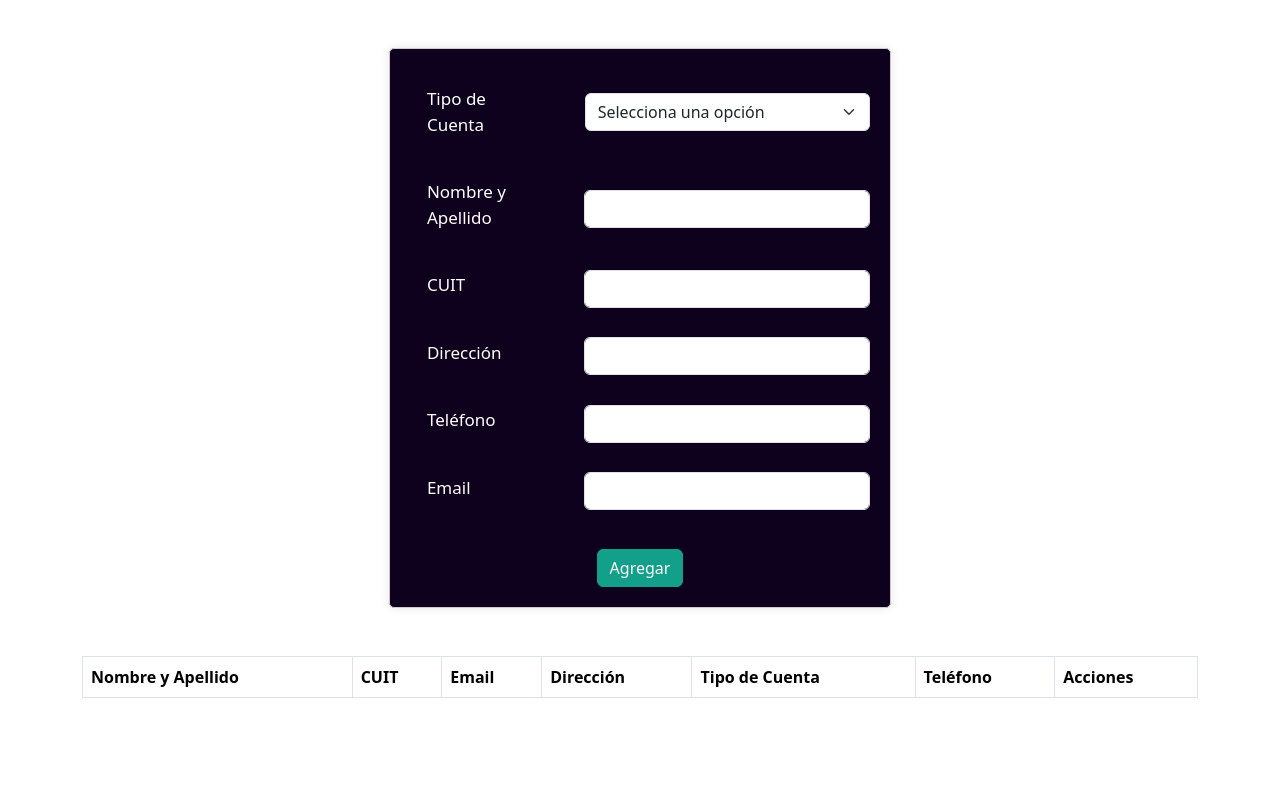
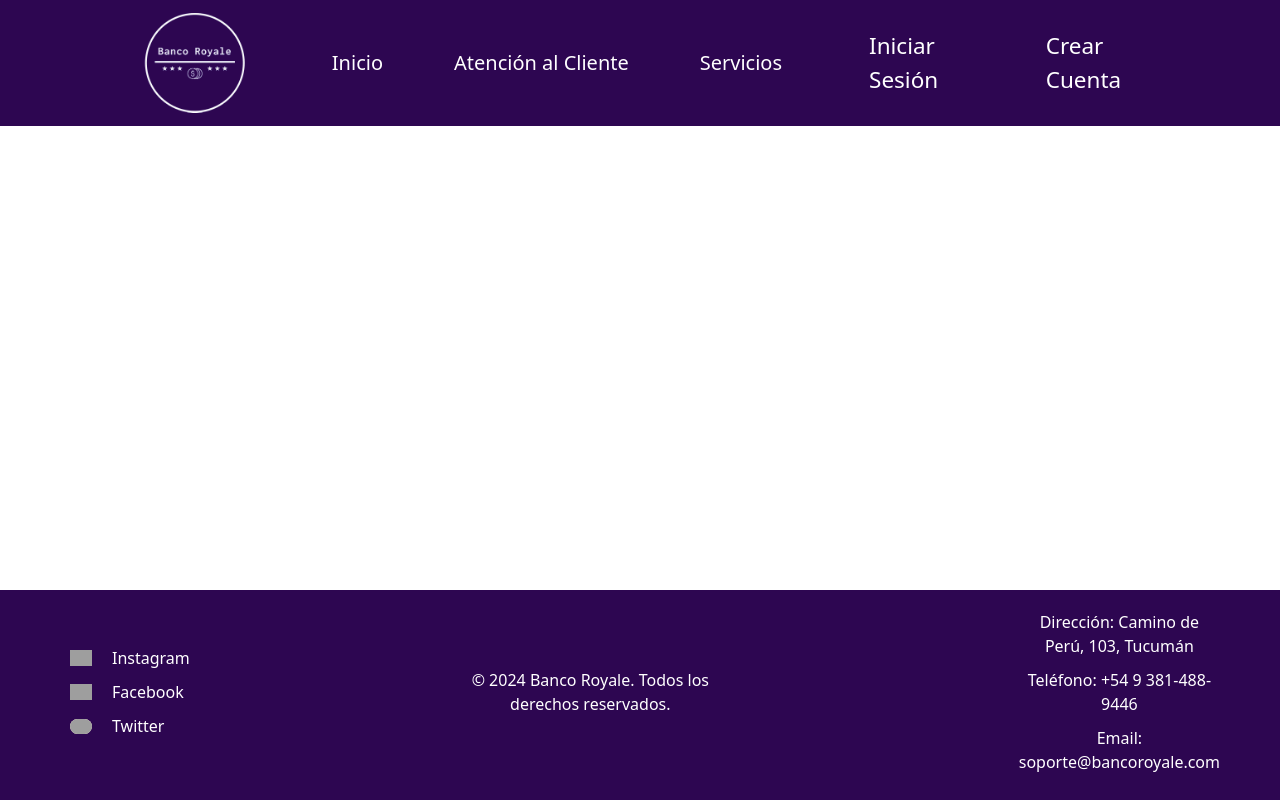
Before and after one commit to LucasLuna1/Banco, a React (Create React App) app: page / in a window 1280 px wide. Built offline with nearby package versions, Linux system fonts and the light colour scheme; grey boxes are pictures that could not be loaded.

Commit message:
listo 2 paginas

```diff
--- a/src/componentes/navbar.jsx
+++ b/src/componentes/navbar.jsx
@@ -2,6 +2,7 @@ import React from 'react';
 import { Navbar, Nav, Container } from 'react-bootstrap';
 import './style/navbar.css';
 import logo from './logo/logo.png';
+import { Link } from 'react-router-dom';
 
 const ElNavbar = () => {
   return (
@@ -13,13 +14,14 @@ const ElNavbar = () => {
             className="logo"
           />
         <Nav className="nav-izq">
+          <Link to="/inicio" className="nav-link">Inicio</Link>
           <Nav.Link href="#" className="nav-link">Atención al Cliente</Nav.Link>
           <Nav.Link href="#" className="nav-link">Servicios</Nav.Link>
         </Nav>
         </Navbar.Brand>
         <Nav>
           <Nav.Link href="#" className="nav-link">Iniciar Sesión</Nav.Link>
-          <Nav.Link href="#crear-cuenta" className="nav-link">Crear Cuenta</Nav.Link>
+          <Link to="/crear-cuenta" className="nav-link">Crear Cuenta</Link>
         </Nav>
       </Container>
     </Navbar>
--- a/src/index.js
+++ b/src/index.js
@@ -1,14 +1,33 @@
-// App.js
 import React from 'react';
 import ReactDOM from 'react-dom/client';
+import { BrowserRouter as Router, Route, Routes } from 'react-router-dom';
 import './index.css';
+import reportWebVitals from './reportWebVitals';
+import ElNavbar from './componentes/navbar';
+import Footer from './componentes/Footer';
+import Principal from './componentes/principal';
 import FormularioCuenta from './componentes/FormularioCuenta';
-import reportWebVitals from '../src/reportWebVitals';
+import Banking from './componentes/banking';
 
 const root = ReactDOM.createRoot(document.getElementById('root'));
 root.render(
   <React.StrictMode>
-    <FormularioCuenta />
+    <Router>
+      <div className="App">
+        <ElNavbar />
+        <Routes>
+          <Route path="inicio" element={
+            <>
+              <Principal />
+              <Banking />
+            </>
+          } />
+          <Route path="/crear-cuenta" element={<FormularioCuenta />} />
+        </Routes>
+        <Footer />
+      </div>
+    </Router>
   </React.StrictMode>
 );
+
 reportWebVitals();
```
Also changed, not shown: src/App.js (deleted, +0 -29 lines), 1 other file (tests, documents, lock files or other folders).
